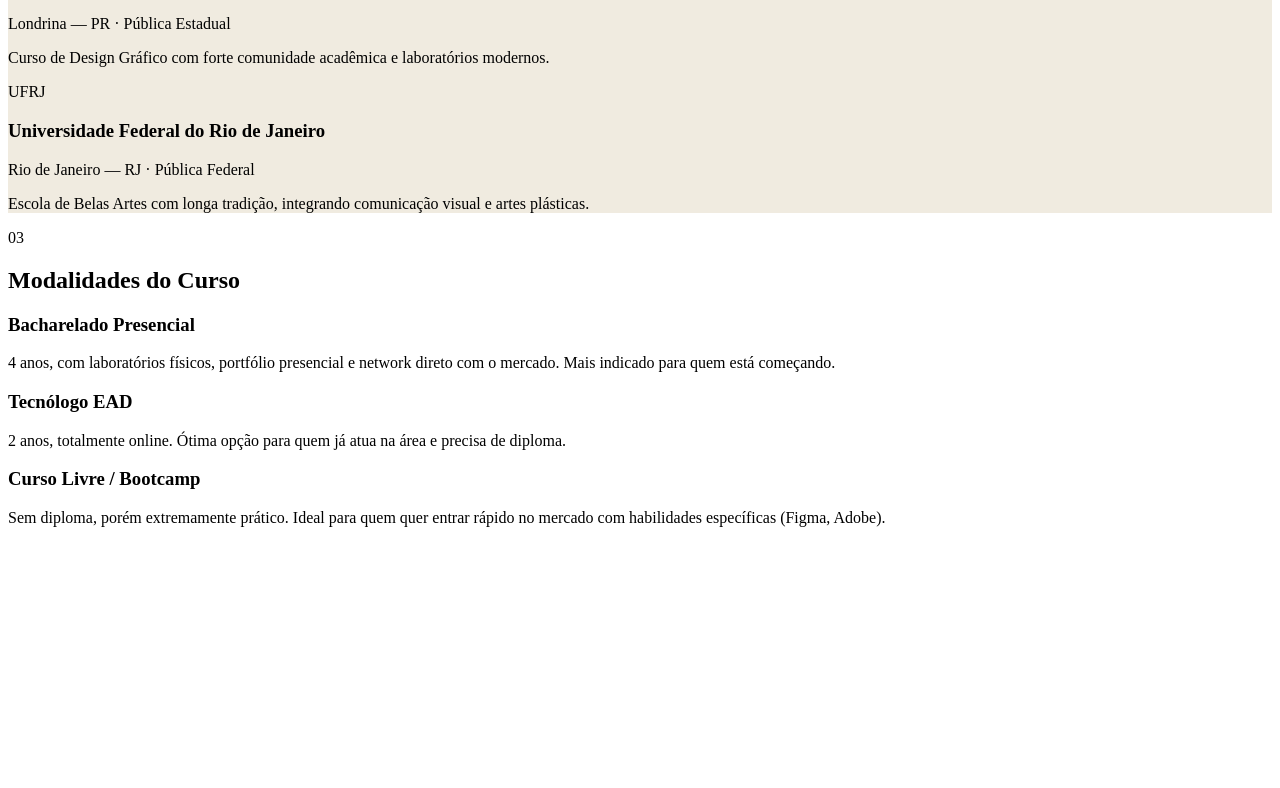
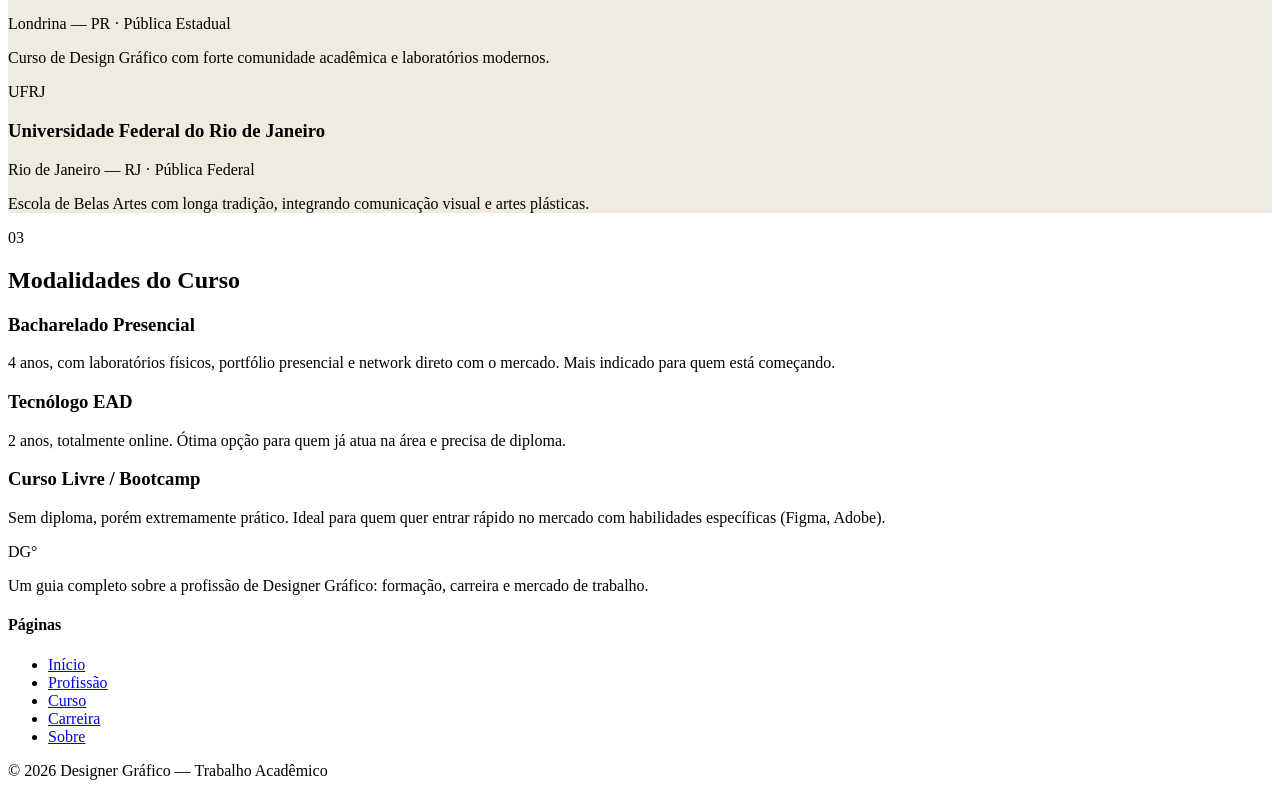
Before and after one commit to etecvav26-1C2-03/portfolio-pw, a plain HTML site: page 02-Bimestre/felipe-gabriel/site/templates/curso.html in a window 1280 px wide. Shown: the part 1857-2645 px from the top of the page. Before the commit the page ends 2400 px from the top, so only its background shows below. Drawn offline with Linux system fonts and the light colour scheme.

Commit message:
Update curso.html

```diff
--- a/02-Bimestre/felipe-gabriel/site/templates/curso.html
+++ b/02-Bimestre/felipe-gabriel/site/templates/curso.html
@@ -262,3 +262,38 @@
       </div>
     </div>
   </section>
+
+
+  <footer>
+    <div class="footer-grid">
+      <div>
+        <div class="footer-logo">DG&deg;</div>
+
+        <p class="footer-desc">Um guia completo sobre a profissão de Designer Gráfico: formação, carreira e mercado de trabalho.</p>
+
+      </div>
+
+<!-- ir para outras páginas-->
+      <div>
+
+        <h4>Páginas</h4>
+
+        <ul>
+          <li><a href="index.html">Início</a></li>
+          <li><a href="profissao.html">Profissão</a></li>
+          <li><a href="curso.html">Curso</a></li>
+          <li><a href="carreira.html">Carreira</a></li>
+          <li><a href="sobre.html">Sobre</a></li>
+        </ul>
+
+      </div>
+    </div>
+    <div class="footer-bottom">
+
+      <span>&copy; 2026 Designer Gráfico — Trabalho Acadêmico</span>
+
+    </div>
+  </footer>
+
+</body>
+</html>
```
